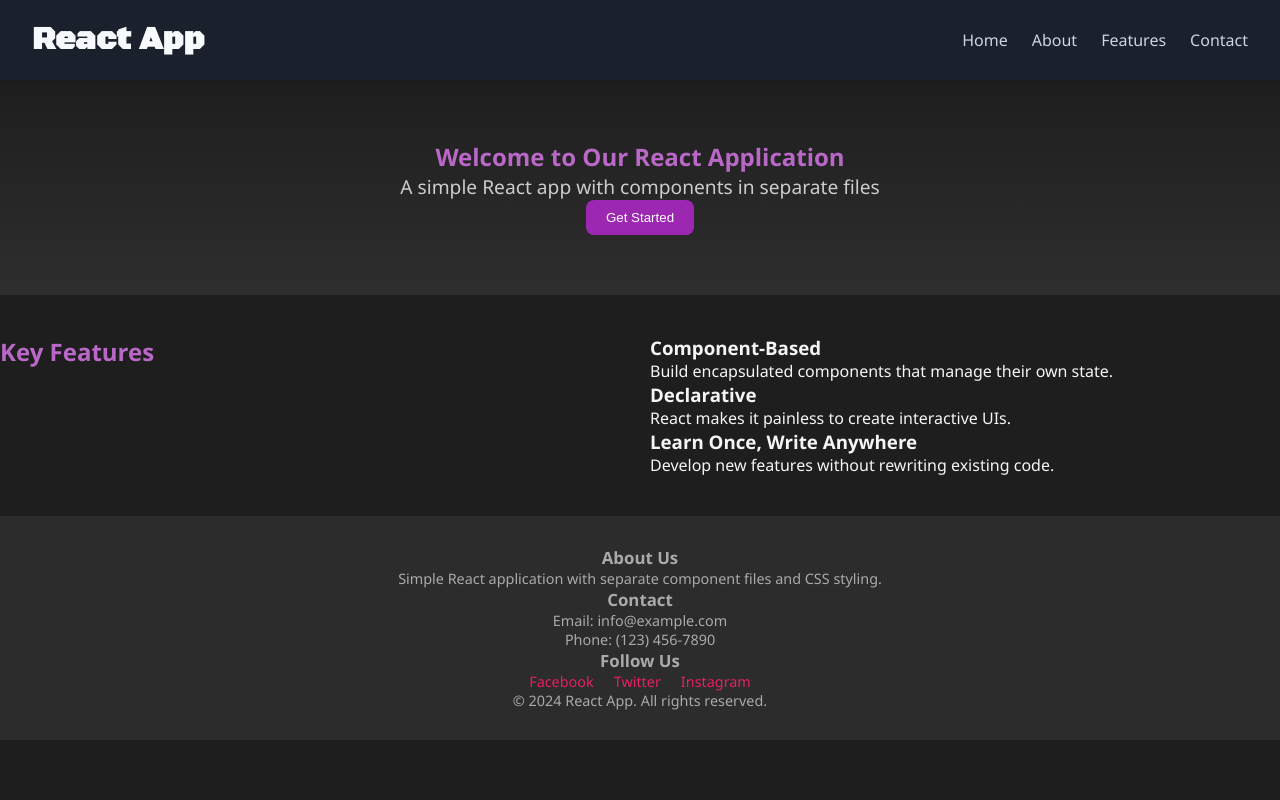
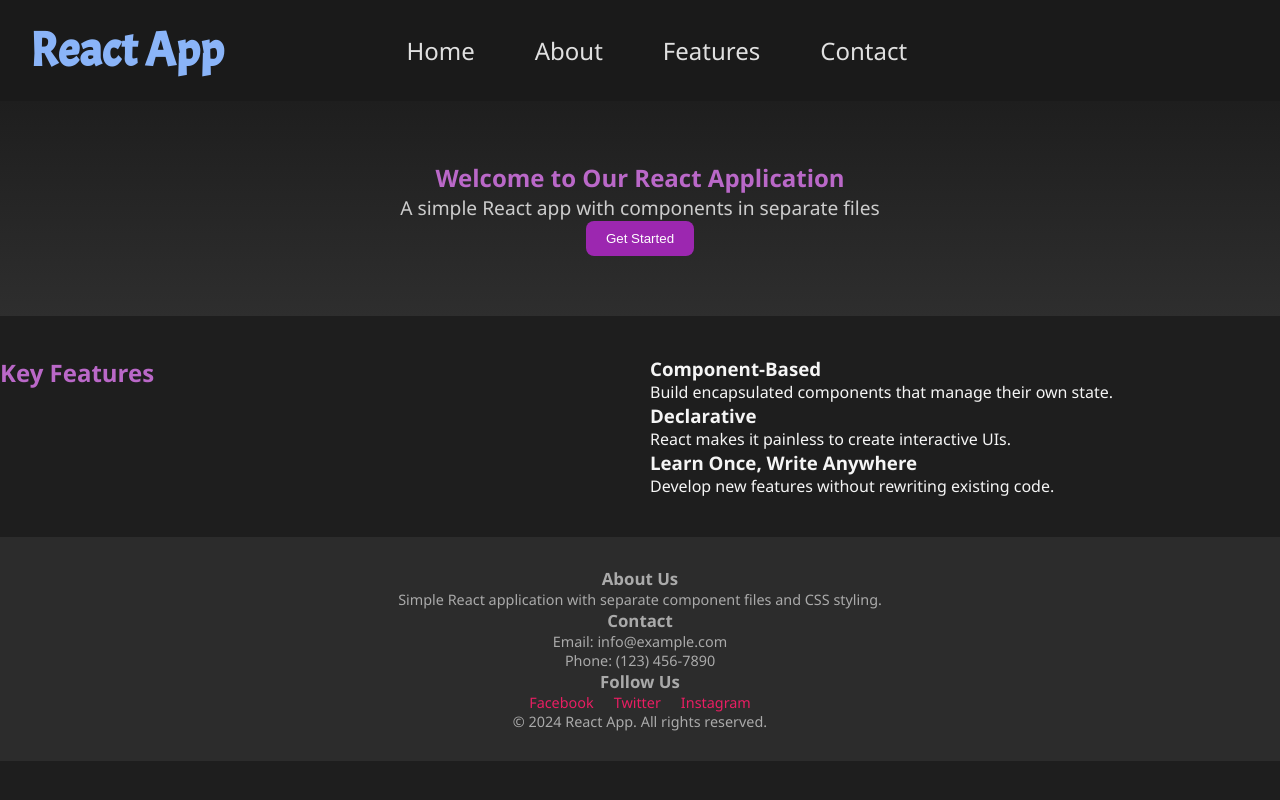
Before and after one commit to Leillac88/Template-React, a React (Vite) app: page / in a window 1280 px wide. Built offline with nearby package versions, Linux system fonts and the light colour scheme.

Commit message:
add header.css

```diff
--- a/src/components/Header/Header.css
+++ b/src/components/Header/Header.css
@@ -1,69 +1,44 @@
-@import url('https://fonts.googleapis.com/css2?family=Black+Ops+One&display=swap');
+@import url('https://fonts.googleapis.com/css2?family=Acme&family=Fredoka:wght@300..700&family=Fugaz+One&family=Inter:ital,opsz,wght@0,14..32,100..900;1,14..32,100..900&display=swap');
 
 .header {
-  background-color: #1a202c; /* Cor de fundo mais escura */
-  color: #f7fafc; /* Texto quase branco para bom contraste */
+  background-color: #1A1A1A;
+  color: #E0E0E0;
+  padding: 20px 30px;
   display: flex;
-  justify-content: space-between; /* Espaço entre logo e navegação */
-  align-items: center; /* Alinha verticalmente os itens */
-  padding: 1.25rem 2rem; /* Padding vertical e horizontal (aumentado um pouco) */
-  box-shadow: 0 2px 4px rgba(0, 0, 0, 0.1); /* Sutil sombra para profundidade */
-  position: sticky; /* Fixa o header no topo */
-  top: 0;
-  z-index: 10; /* Garante que o header esteja acima de outros elementos */
+  align-items: center;
 }
 
 .logo h1 {
-    font-family: "Black Ops One", system-ui;
-  font-weight: 400;
-  font-style: normal;
-  font-size: 2rem; /* Tamanho da fonte do logo */
-  font-weight: bold; /* Texto em negrito */
-  margin: 0; /* Remove a margem padrão do h1 */
+  font-family: "Acme", sans-serif;
+  margin: 0;
+  font-size: 3em;
+  font-weight: bold;
+  color: #8AB4F8;
+}
+
+.nav {
+  flex-grow: 1;
+  display: flex;
+  justify-content: center;
+  margin-right: 10rem;
+  font-size: 1.5rem;
 }
 
 .nav ul {
-  list-style: none; /* Remove os marcadores de lista */
-  display: flex; /* Navegação em linha */
-  margin: 0; /* Remove a margem padrão da ul */
-  padding: 0; /* Remove o padding padrão da ul */
-  justify-content: center;
-  align-items: center;
+  list-style: none;
+  padding: 0;
+  margin: 0;
+  display: flex;
+  gap: 60px;
 }
 
-.nav ul li {
-  margin-left: 1.5rem; /* Espaço entre os itens da navegação (aumentado) */
-    justify-content: center;
-  align-items: center;
-   display: flex;
+.nav a {
+  text-decoration: none;
+  color: #E0E0E0;
+  font-size: 1em;
+  transition: color 0.3s ease;
 }
 
-.nav ul li a {
-  color: #cbd5e0; /* Cor do texto dos links (mais claro que o branco) */
-  text-decoration: none; /* Remove o sublinhado padrão */
-  font-size: 1rem; /* Tamanho da fonte dos links */
-  transition: color 0.3s ease; /* Transição suave para a cor do texto */
-    justify-content: center;
-  align-items: center;
-  display: flex;
+.nav a:hover {
+  color: #8AB4F8;
 }
-
-.nav ul li a:hover {
-  color: #f56565; /* Cor do texto ao passar o mouse (vermelho mais suave) */
-}
-
-/* Estilos para telas menores (opcional, para responsividade) */
-@media (max-width: 768px) {
-  .header {
-    flex-direction: column; /* Coloca logo e navegação em colunas */
-    text-align: center; /* Centraliza o texto */
-  }
-  .nav ul {
-    flex-direction: column; /* Navegação em coluna em telas pequenas */
-    align-items: center; /* Centraliza os itens da navegação */
-  }
-  .nav ul li {
-    margin-left: 0; /* Remove a margem esquerda em telas pequenas */
-    margin-top: 1rem; /* Adiciona margem superior entre os itens */
-  }
-}
```
